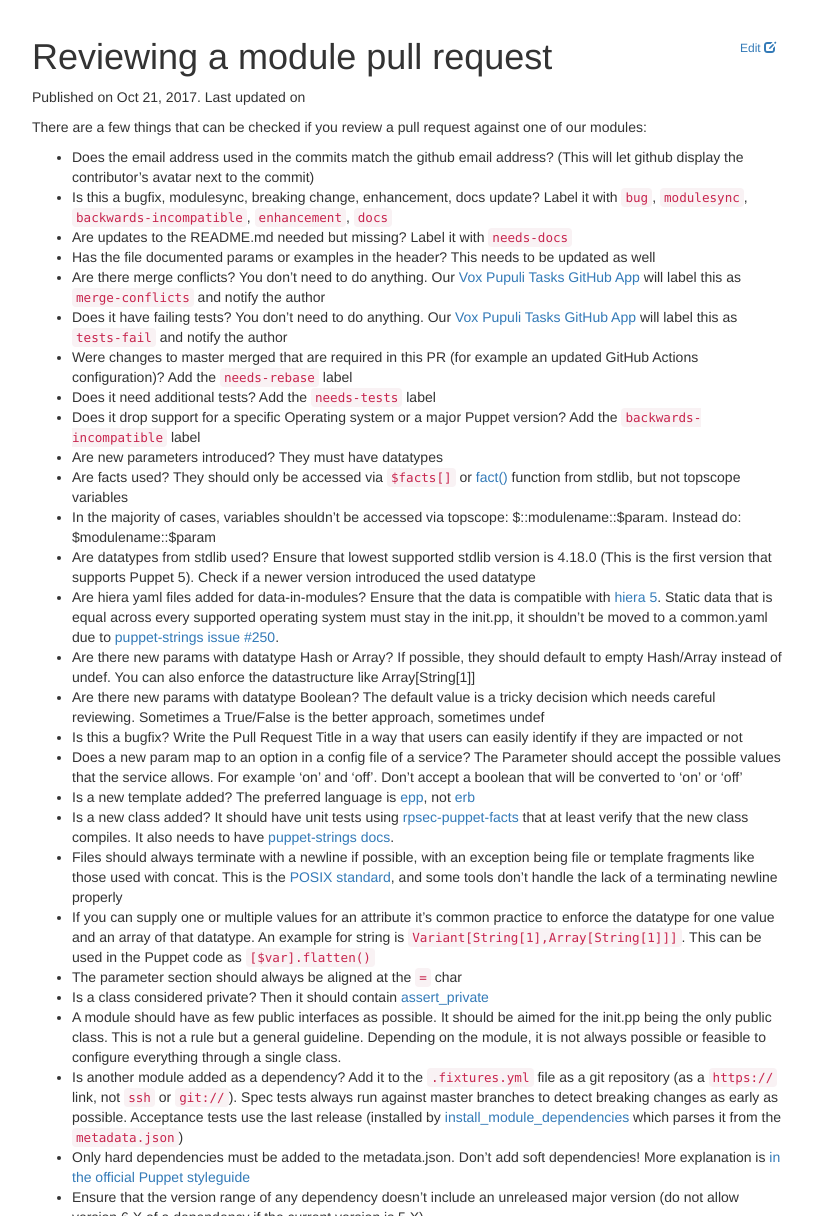
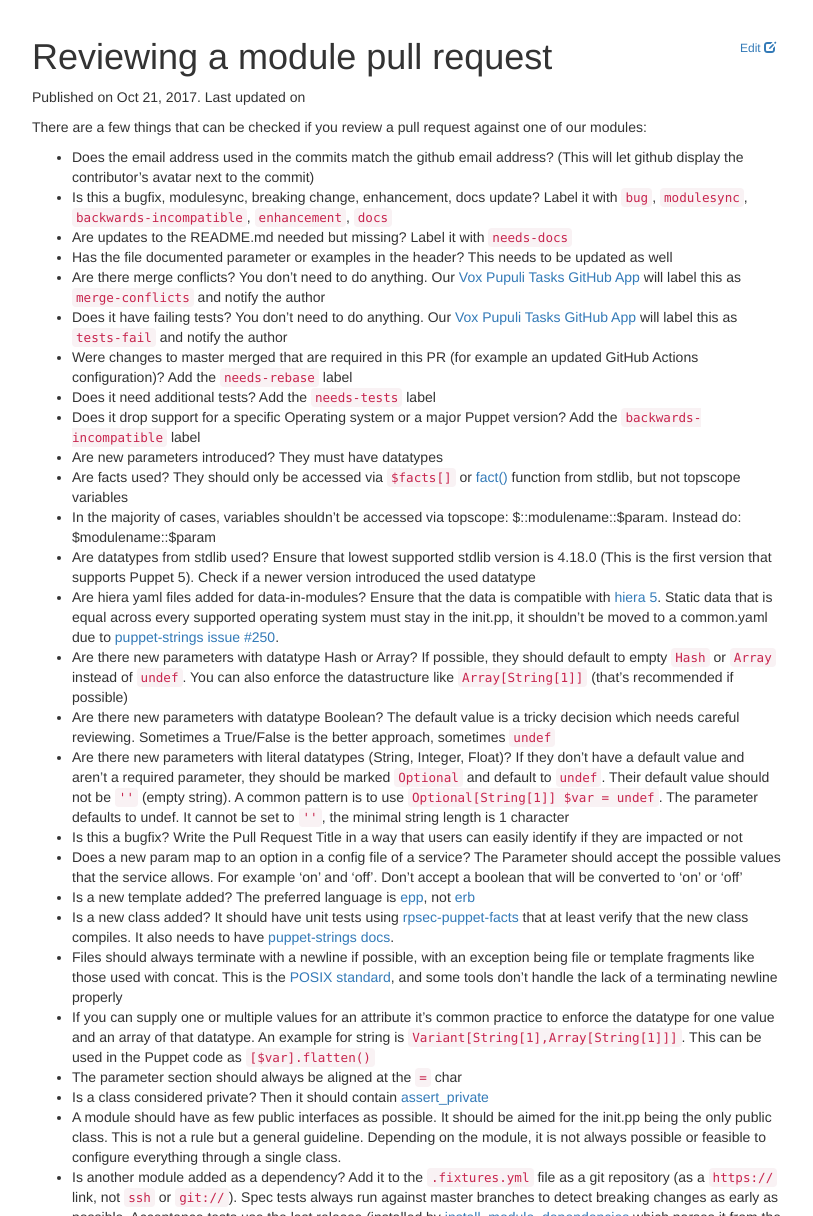
Before and after one commit to voxpupuli/voxpupuli.github.io, a Jekyll site: the page built from _docs/reviewing_pr.md, in a window 1280 px wide and 1400 px high, cut to the strip 184-1400 px from the top of the window. Shown: the whole strip, without its empty margins (233-1046 px from the left). Built offline with Jekyll 4.4.1, drawn with Linux system fonts in a browser that asks for light colours; nearby versions of some CDN libraries.

Commit message:
Clarify handling for optional literal parameters

```diff
--- a/_docs/reviewing_pr.md
+++ b/_docs/reviewing_pr.md
@@ -11,7 +11,7 @@ one of our modules:
 * Does the email address used in the commits match the github email address? (This will let github display the contributor's avatar next to the commit)
 * Is this a bugfix, modulesync, breaking change, enhancement, docs update? Label it with `bug`, `modulesync`, `backwards-incompatible`, `enhancement`, `docs`
 * Are updates to the README.md needed but missing? Label it with `needs-docs`
-* Has the file documented params or examples in the header? This needs to be updated as well
+* Has the file documented parameter or examples in the header? This needs to be updated as well
 * Are there merge conflicts? You don't need to do anything. Our [Vox Pupuli Tasks GitHub App][vpt] will label this as `merge-conflicts` and notify the author
 * Does it have failing tests? You don't need to do anything. Our [Vox Pupuli Tasks GitHub App][vpt] will label this as `tests-fail` and notify the author
 * Were changes to master merged that are required in this PR (for example an updated GitHub Actions configuration)? Add the `needs-rebase` label
@@ -22,8 +22,9 @@ one of our modules:
 * In the majority of cases, variables shouldn't be accessed via topscope: $::modulename::$param. Instead do: $modulename::$param
 * Are datatypes from stdlib used? Ensure that lowest supported stdlib version is 4.18.0 (This is the first version that supports Puppet 5). Check if a newer version introduced the used datatype
 * Are hiera yaml files added for data-in-modules? Ensure that the data is compatible with [hiera 5](https://puppet.com/docs/puppet/5.3/hiera_migrate.html#use-cases-for-upgrading-to-hiera-5). Static data that is equal across every supported operating system must stay in the init.pp, it shouldn't be moved to a common.yaml due to [puppet-strings issue #250](https://github.com/puppetlabs/puppet-strings/issues/250).
-* Are there new params with datatype Hash or Array? If possible, they should default to empty Hash/Array instead of undef. You can also enforce the datastructure like Array[String[1]]
-* Are there new params with datatype Boolean? The default value is a tricky decision which needs careful reviewing. Sometimes a True/False is the better approach, sometimes undef
+* Are there new parameters with datatype Hash or Array? If possible, they should default to empty `Hash` or `Array` instead of `undef`. You can also enforce the datastructure like `Array[String[1]]` (that's recommended if possible)
+* Are there new parameters with datatype Boolean? The default value is a tricky decision which needs careful reviewing. Sometimes a True/False is the better approach, sometimes `undef`
+* Are there new parameters with literal datatypes (String, Integer, Float)? If they don't have a default value and aren't a required parameter, they should be marked `Optional` and default to `undef`. Their default value should not be `''` (empty string). A common pattern is to use `Optional[String[1]] $var = undef`. The parameter defaults to undef. It cannot be set to `''`, the minimal string length is 1 character
 * Is this a bugfix? Write the Pull Request Title in a way that users can easily identify if they are impacted or not
 * Does a new param map to an option in a config file of a service? The Parameter should accept the possible values that the service allows. For example 'on' and 'off'. Don't accept a boolean that will be converted to 'on' or 'off'
 * Is a new template added? The preferred language is [epp](https://puppet.com/docs/puppet/latest/lang_template_epp.html), not [erb](https://puppet.com/docs/puppet/latest/lang_template_erb.html)
```
